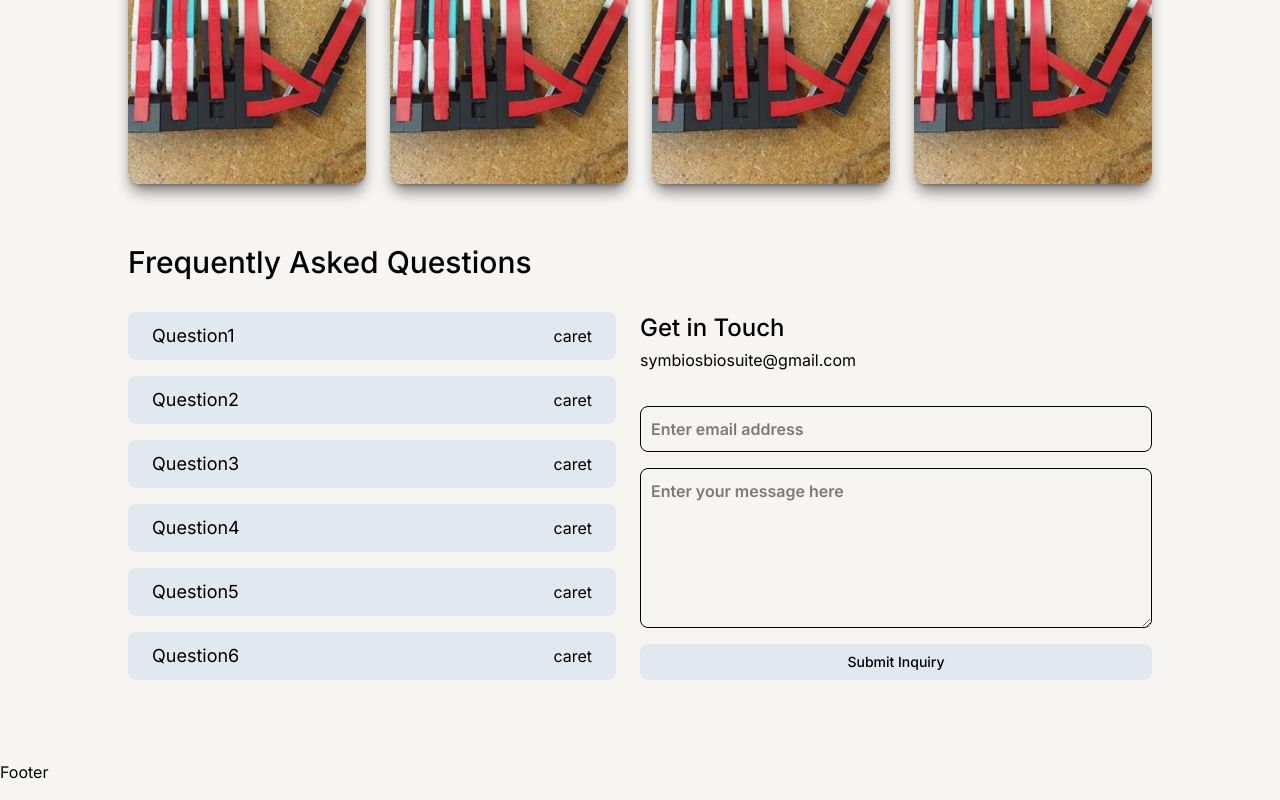
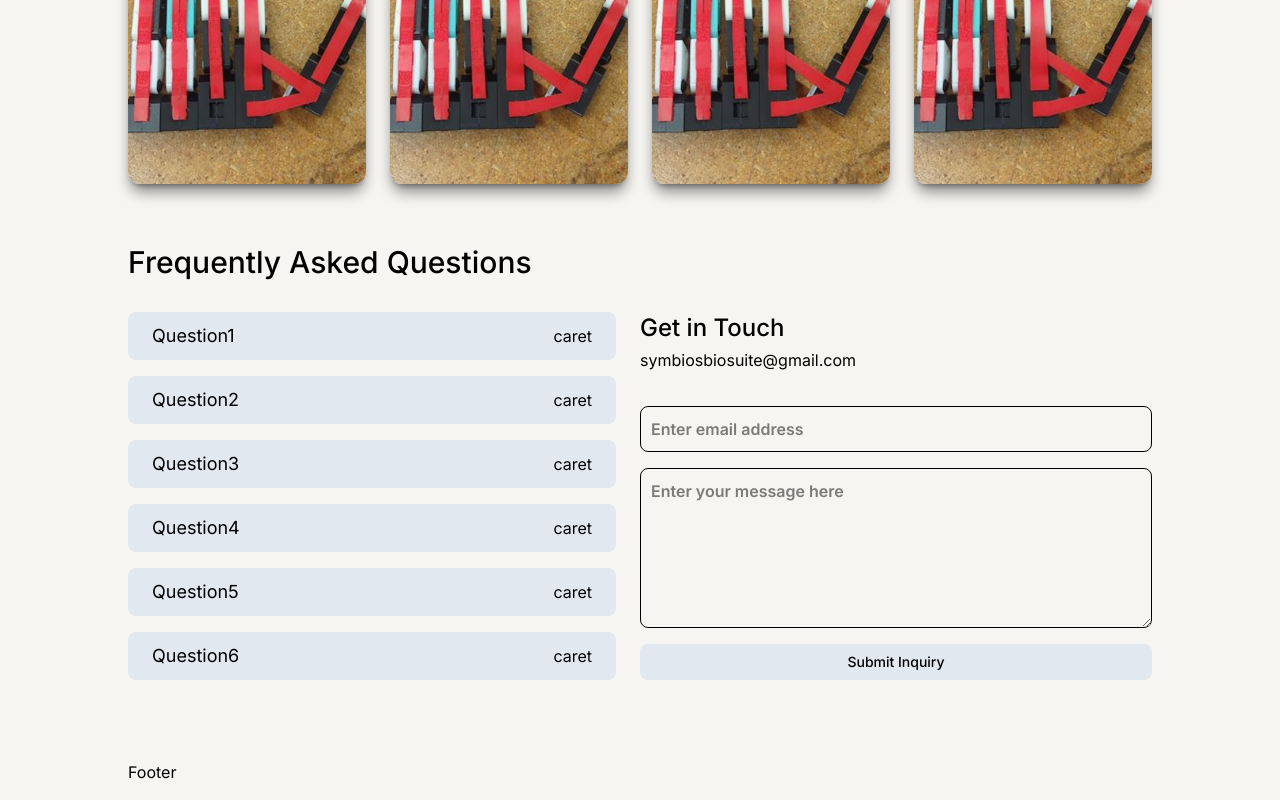
Before and after one commit to spencerhum04/symbios, a React (Vite) app: page / in a window 1280 px wide. Shown: the part 936-1736 px from the top of the page. Built offline with nearby package versions, Linux system fonts and the light colour scheme.

Commit message:
fix: footer padding

```diff
--- a/src/components/Footer.tsx
+++ b/src/components/Footer.tsx
@@ -1,5 +1,5 @@
 export default function Footer() {
     return (
-        <div>Footer</div>
+        <div className="w-full px-6 sm:px-32 h-10">Footer</div>
     )
 }
```
